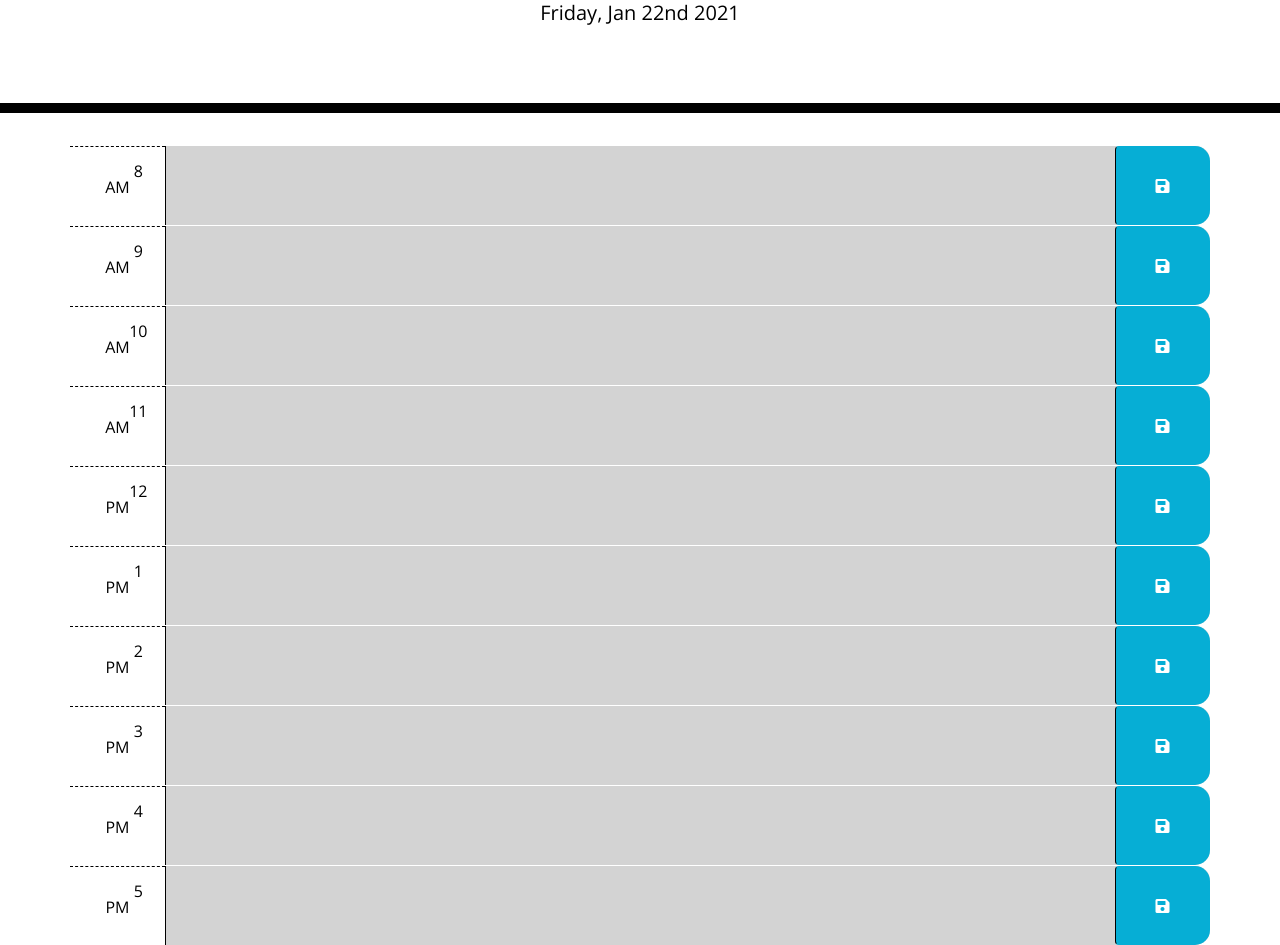
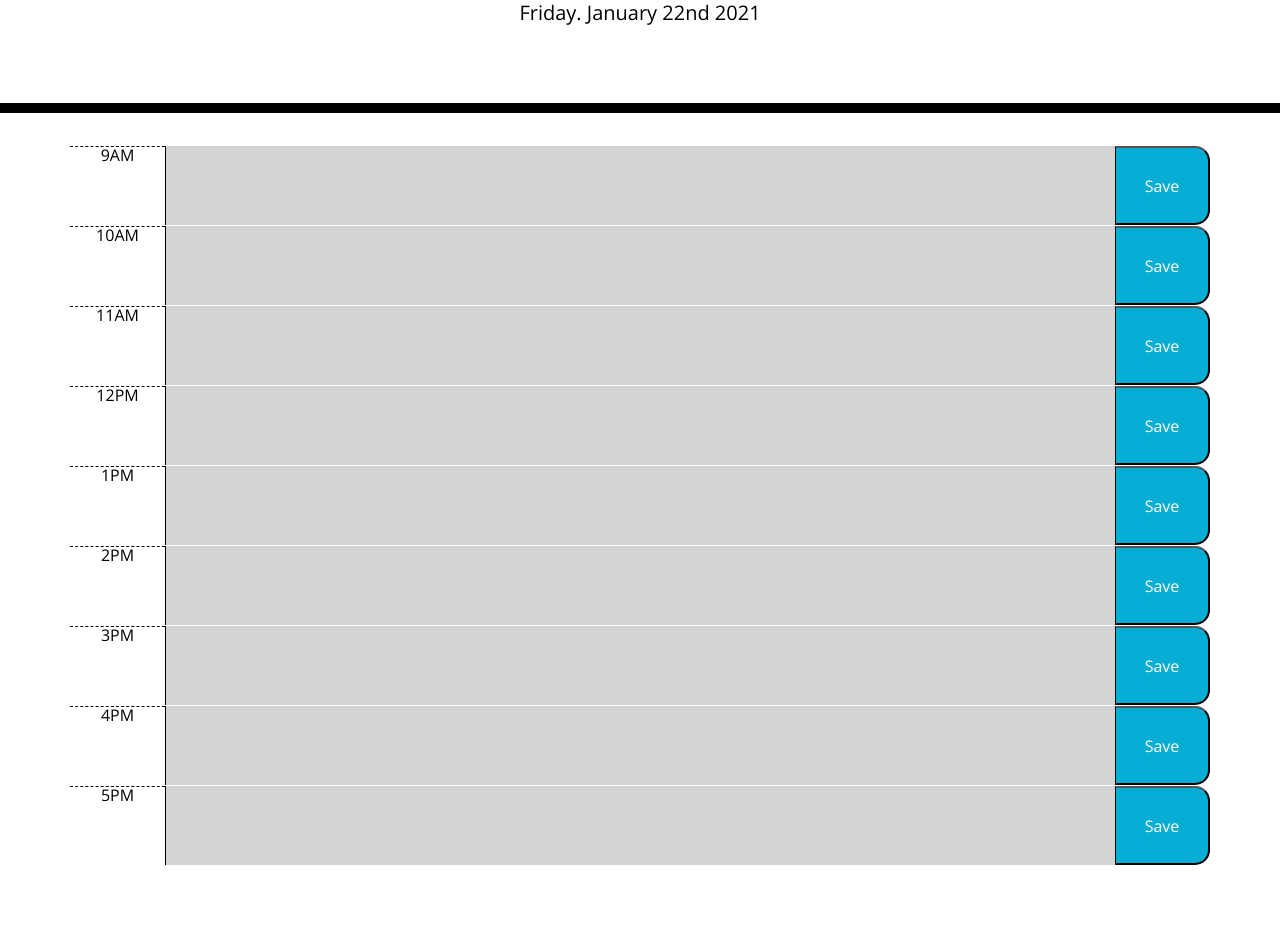
Before and after one commit to rroman6292/Work_Day_Scheduler, a plain HTML site: page index.html in a window 1280 px wide. Shown: the part 191-1136 px from the top of the page. After the commit the page ends 1056 px from the top, so only its background shows below. Drawn offline with nearby package versions, Linux system fonts and the light colour scheme.

Commit message:
changes to save info

```diff
--- a/Assets/script.js
+++ b/Assets/script.js
@@ -1,36 +1,50 @@
-var todayDate = moment().format('dddd, MMM Do YYYY');
-$("#currentDay").html(todayDate);
+var hour9 = $("#9");
+var hour10 = $("#10");
+var hour11 = $("#11");
+var hour12 = $("#12");
+var hour1 = $("#13");
+var hour2 = $("#14");
+var hour3 = $("#15");
+var hour4 = $("#16");
+var hour5 = $("#17");
+var time = moment();
 
-$(document).ready(function () {
-    $('.saveBtn').on('click', function () {
-        var text = $(this).siblings('.description').val();
-        var time = $(this).parent().attr('id');
-        localStorage.setItem(time,text);
-    })
+function setPlanner () {
+    $("#currentDay").text(moment().format("dddd. MMMM Do YYYY"));
+    $(".time-block").each(function () {
+        var id = $(this).attr("id");
+        var schedule = localStorage.getItem(id);
 
-    function timeTracker() {
-        var timeNow = moment().hour();
-        $('.time-block').each(function () {
-            var blockTime = parseInt($(this).attr('id').split('hour')[1]);
+        if (schedule !== null) {
+            $(this).children(".schedule").val(schedule);
+        }
+    });
+}
 
-            if (blockTime < timeNow) {
-                $(this).removeClass('future');
-                $(this).removeClass('present');
-                $(this).addClass('past');
+setPlanner();
+var saveBtn = $(".saveBtn");
+
+saveBtn.on("click", function (){
+    var time = $(this).parent().attr("id");
+    var schedule = $(this).siblings(".schedule").val();
+    localStorage.setItem(time, schedule);
+});
+
+function pastPresentFuture () {
+    hour = time.hours();
+    $(".time-block").each(function () {
+        var thisHour = parseInt($(this).attr("id"));
+
+        if (thisHour > hour) {
+            $(this).addClass("future")
         }
-            else if (blockTime === timeNow) {
-                $(this).removeClass('past');
-                $(this).removeClass('future');
-                $(this).addClass('present');
+        else if (thisHour === hour) {
+            $(this).addClass("present");
         }
         else {
-                $(this).removeClass('present');
-                $(this).removeClass('past');
-                $(this).addClass('future');
+            $(this).addClass("past");
         }
     })
 }
 
-
-    timeTracker();
-})
+pastPresentFuture();
--- a/index.html
+++ b/index.html
@@ -31,89 +31,51 @@
     <div class="container">
       <!-- Timeblocks go here -->
 
-      <div id="hour8" class="row time-block">
-        <div class="col-md-1 hour">
-          8 AM
+    <div class="row time-block" id="9">
+      <div class="col-1 hour">9AM</div>
+      <textarea class="col-10 schedule"></textarea>
+      <button class="col-1 saveBtn">Save</button>
     </div>
-        <textarea class="col-md-10 description">
-        </textarea>
-        <button class="btn saveBtn col-md-1"><i class="fas fa-save"></i></button>
+    <div class="row time-block" id="10">
+      <div class="col-1 hour">10AM</div>
+      <textarea class="col-10 schedule"></textarea>
+      <button class="col-1 saveBtn">Save</button>
     </div>
-      <div id="hour9" class="row time-block">
-        <div class="col-md-1 hour">
-          9 AM
+    <div class="row time-block" id="11">
+      <div class="col-1 hour">11AM</div>
+      <textarea class="col-10 schedule"></textarea>
+      <button class="col-1 saveBtn">Save</button>
     </div>
-        <textarea class="col-md-10 description">
-        </textarea>
-        <button class="btn saveBtn col-md-1"><i class="fas fa-save"></i></button>
+    <div class="row time-block" id="12">
+      <div class="col-1 hour">12PM</div>
+      <textarea class="col-10 schedule"></textarea>
+      <button class="col-1 saveBtn">Save</button>
     </div>
-      <div id="hour10" class="row time-block">
-        <div class="col-md-1 hour">
-          10 AM
+    <div class="row time-block" id="13">
+      <div class="col-1 hour">1PM</div>
+      <textarea class="col-10 schedule"></textarea>
+      <button class="col-1 saveBtn">Save</button>
     </div>
-        <textarea class="col-md-10 description">
-        </textarea>
-        <button class="btn saveBtn col-md-1"><i class="fas fa-save"></i></button>
+    <div class="row time-block" id="14">
+      <div class="col-1 hour">2PM</div>
+      <textarea class="col-10 schedule"></textarea>
+      <button class="col-1 saveBtn">Save</button>
     </div>
-      <div id="hour11" class="row time-block">
-        <div class="col-md-1 hour">
-          11 AM
+    <div class="row time-block" id="15">
+      <div class="col-1 hour">3PM</div>
+      <textarea class="col-10 schedule"></textarea>
+      <button class="col-1 saveBtn">Save</button>
     </div>
-        <textarea class="col-md-10 description">
-        </textarea>
-        <button class="btn saveBtn col-md-1"><i class="fas fa-save"></i></button>
+    <div class="row time-block" id="16">
+      <div class="col-1 hour">4PM</div>
+      <textarea class="col-10 schedule"></textarea>
+      <button class="col-1 saveBtn">Save</button>
     </div>
-      <div id="hour12" class="row time-block">
-        <div class="col-md-1 hour">
-          12 PM
+    <div class="row time-block" id="17">
+      <div class="col-1 hour">5PM</div>
+      <textarea class="col-10 schedule"></textarea>
+      <button class="col-1 saveBtn">Save</button>
     </div>
-        <textarea class="col-md-10 description">
-        </textarea>
-        <button class="btn saveBtn col-md-1"><i class="fas fa-save"></i></button>
-      </div>
-      <div id="hour13" class="row time-block">
-        <div class="col-md-1 hour">
-          1 PM
-        </div>
-        <textarea class="col-md-10 description">
-        </textarea>
-        <button class="btn saveBtn col-md-1"><i class="fas fa-save"></i></button>
-      </div>
-      <div id="hour14" class="row time-block">
-        <div class="col-md-1 hour">
-          2 PM
-        </div>
-        <textarea class="col-md-10 description">
-        </textarea>
-        <button class="btn saveBtn col-md-1"><i class="fas fa-save"></i></button>
-      </div>
-      <div id="hour15" class="row time-block">
-        <div class="col-md-1 hour">
-          3 PM
-        </div>
-        <textarea class="col-md-10 description">
-        </textarea>
-        <button class="btn saveBtn col-md-1"><i class="fas fa-save"></i></button>
-      </div>
-      <div id="hour16" class="row time-block">
-        <div class="col-md-1 hour">
-          4 PM
-        </div>
-        <textarea class="col-md-10 description">
-        </textarea>
-        <button class="btn saveBtn col-md-1"><i class="fas fa-save"></i></button>
-      </div>
-      <div id="hour17" class="row time-block">
-        <div class="col-md-1 hour">
-          5 PM
-        </div>
-        <textarea class="col-md-10 description">
-        </textarea>
-        <button class="btn saveBtn col-md-1"><i class="fas fa-save"></i></button>
-      </div>
-
-
-
   </div>
 
     <script src="https://code.jquery.com/jquery-3.5.1.min.js" integrity="sha256-9/aliU8dGd2tb6OSsuzixeV4y/faTqgFtohetphbbj0=" crossorigin="anonymous"></script>
```
Lines whose indentation alone changed are shown as unchanged.
